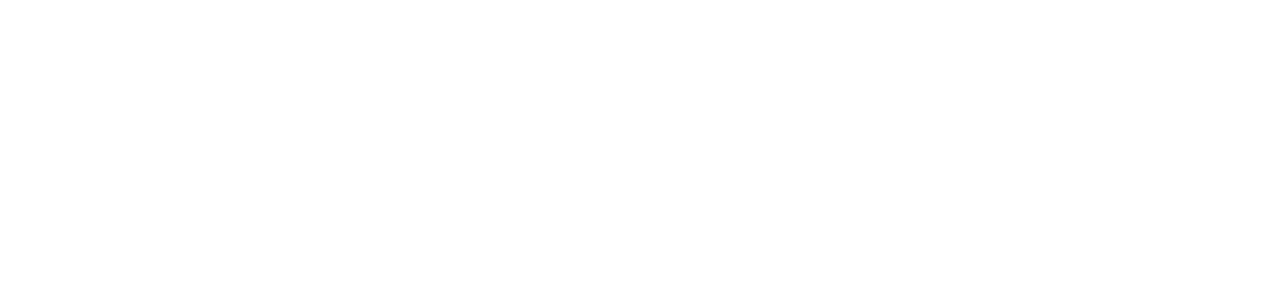
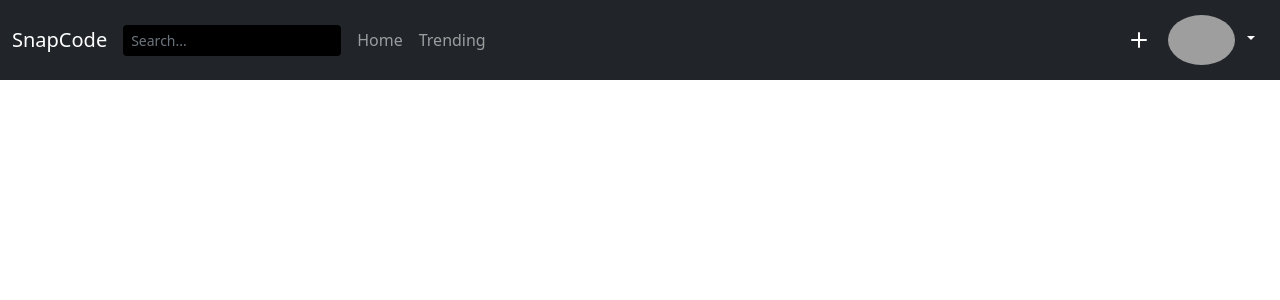
Before and after one commit to parisote/frontend-snapcode, a React (Create React App) app: page / in a window 1280 px wide. Shown: the top 300 px of the page. Built offline with nearby package versions, Linux system fonts and the light colour scheme; grey boxes are pictures that could not be loaded.

Commit message:
Navbar component para usar en todas las vistas que lo precisen, falta darle las funcionalidades aun.

```diff
--- a/package.json
+++ b/package.json
@@ -6,9 +6,11 @@
     "@testing-library/jest-dom": "^5.16.5",
     "@testing-library/react": "^13.4.0",
     "@testing-library/user-event": "^13.5.0",
+    "bootstrap": "^5.2.1",
     "react": "^18.2.0",
+    "react-bootstrap": "^2.5.0",
     "react-dom": "^18.2.0",
-    "react-scripts": "5.0.1",
+    "react-scripts": "^2.1.3",
     "web-vitals": "^2.1.4"
   },
   "scripts": {
--- a/src/App.js
+++ b/src/App.js
@@ -1,9 +1,13 @@
+import React from 'react'
+import NavigationBar from './components/NavigationBar'
+import 'bootstrap/dist/css/bootstrap.min.css';
+
 function App() {
   return (
-    <div className="App">
-
+    <div>
+      <NavigationBar />
     </div>
-  );
+  )
 }
 
-export default App;
+export default App
--- /dev/null
+++ b/src/components/NavigationBar.js
@@ -0,0 +1,57 @@
+import React from 'react'
+import Container from 'react-bootstrap/Container';
+import Form from 'react-bootstrap/Form';
+import Nav from 'react-bootstrap/Nav';
+import Navbar from 'react-bootstrap/Navbar';
+import Dropdown from 'react-bootstrap/Dropdown';
+
+function NavigationBar() {
+    return (
+        <Navbar bg="dark" variant="dark" expand="lg">
+            <Container fluid>
+                <Navbar.Brand href="#">SnapCode</Navbar.Brand>
+                <Form className="d-flex">
+                    <Form.Control
+                        type="search"
+                        placeholder="Search..."
+                        className="me-2 bg-black border-0"
+                        aria-label="Search"
+                        size='sm'
+                    />
+                </Form>
+                <Navbar.Toggle aria-controls="navbarScroll" />
+                <Navbar.Collapse id="navbarScroll" >
+                    <Nav
+                        className="me-auto my-2 my-lg-0"
+                        style={{ maxHeight: '100px' }}
+                        navbarScroll
+                    >
+                        <Nav.Link href="#action1" >Home</Nav.Link>
+                        <Nav.Link href="#action2" >Trending</Nav.Link>
+                    </Nav>
+                    <Nav>
+                        <div className="d-flex align-items-center text-white text-decoration-none">
+                            <svg xmlns="http://www.w3.org/2000/svg" width="32" height="32" fill="currentColor" class="bi bi-plus" viewBox="0 0 16 16">
+                                <path d="M8 4a.5.5 0 0 1 .5.5v3h3a.5.5 0 0 1 0 1h-3v3a.5.5 0 0 1-1 0v-3h-3a.5.5 0 0 1 0-1h3v-3A.5.5 0 0 1 8 4z" />
+                            </svg>
+                            <Dropdown drop='down' align={{ lg: 'end' }} >
+                                <Dropdown.Toggle id="user-menu" variant="black text-white">
+                                    <img className='rounded-circle me-2' src='https://i1.sndcdn.com/avatars-000138404358-sdp2xr-t500x500.jpg' style={{ maxHeight: '50px' }} ></img>
+                                </Dropdown.Toggle>
+
+                                <Dropdown.Menu variant="dark">
+                                    <Dropdown.Item eventKey="2">Profile</Dropdown.Item>
+                                    <Dropdown.Divider />
+                                    <Dropdown.Item eventKey="2">Log out</Dropdown.Item>
+                                </Dropdown.Menu>
+                            </Dropdown>
+
+                        </div>
+                    </Nav>
+                </Navbar.Collapse>
+            </Container>
+        </Navbar>
+    );
+}
+
+export default NavigationBar;
```
Also changed, not shown: 1 other file (tests, documents, lock files or other folders).
